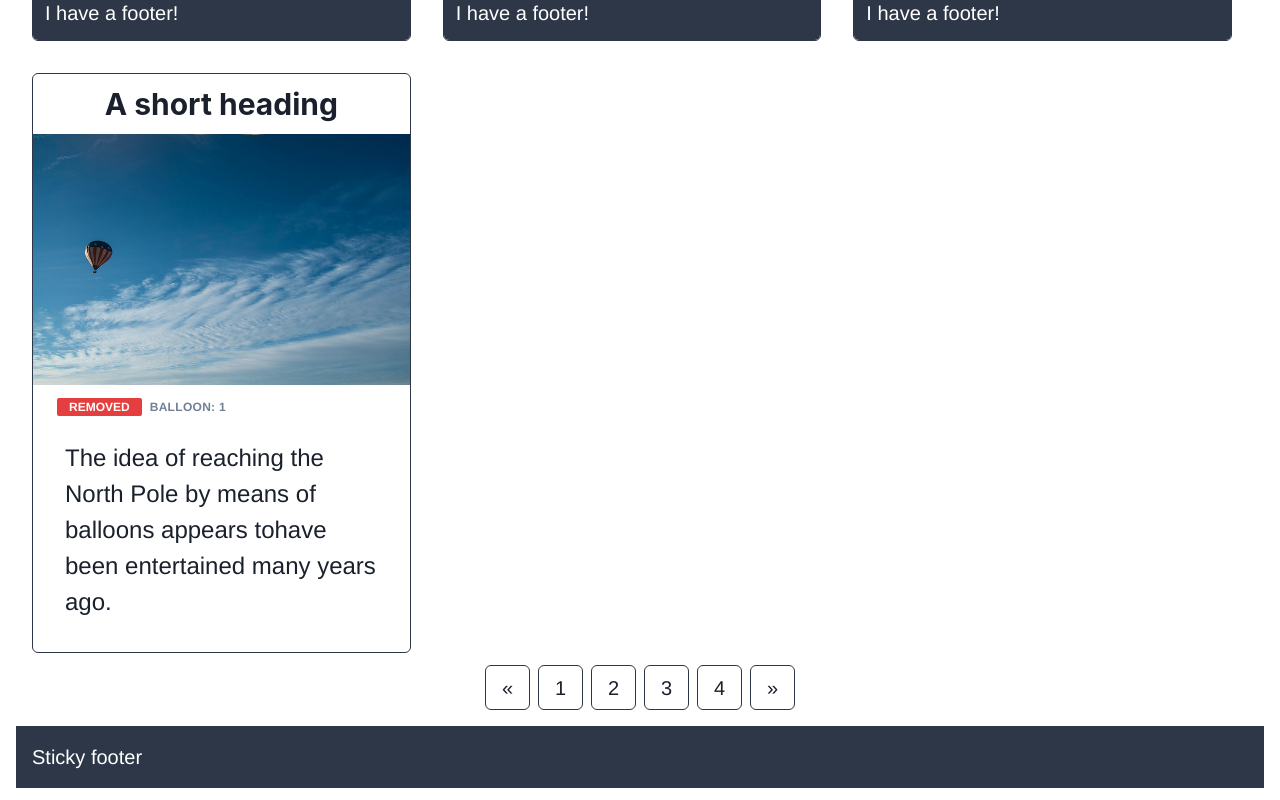
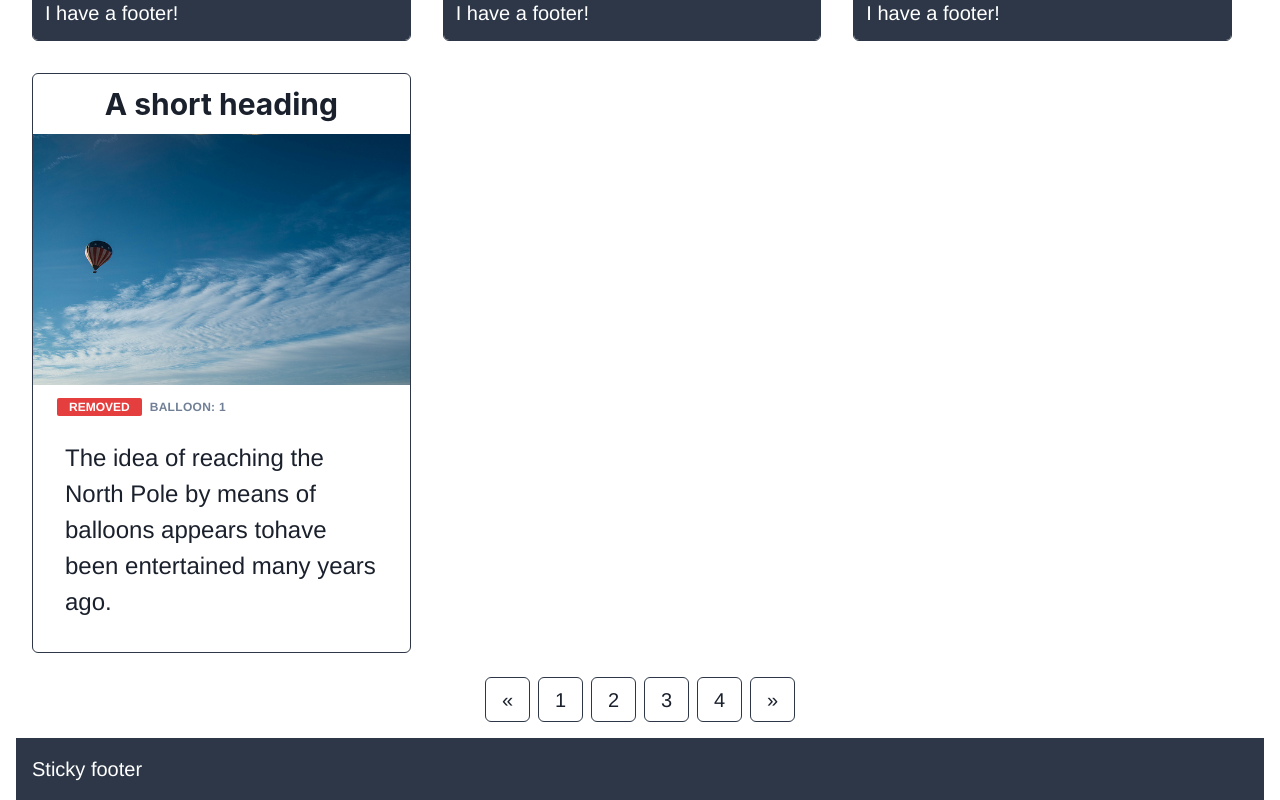
Before and after one commit to cm-kato-moqrin/css-layout-cookbook, a React (Create React App) app: page / in a window 1280 px wide. Shown: the part 815-1615 px from the top of the page. Built offline with nearby package versions, Linux system fonts and the light colour scheme.

Commit message:
fixed mt

```diff
--- a/src/App.tsx
+++ b/src/App.tsx
@@ -11,7 +11,7 @@ export const App = () => (
           <Header />
           <Box p={4} mb='auto'>
             <CardGrid />
-            <Pagination />
+            <Pagination  />
           </Box>
           <Footer />
         </Grid>
--- a/src/components/Pagination.tsx
+++ b/src/components/Pagination.tsx
@@ -23,7 +23,7 @@ function PageLinks(pages: number[]) {
 
 function Pagination() {
   return (
-    <HStack mt={3} justifyContent={'center'} as={'nav'} aria-label='pagination'>
+    <HStack mt={6} justifyContent={'center'} as={'nav'} aria-label='pagination'>
       <Square borderColor='#2D3748' borderWidth='1px' rounded='md' size='45px'>
         <Link
           _hover={{
```
